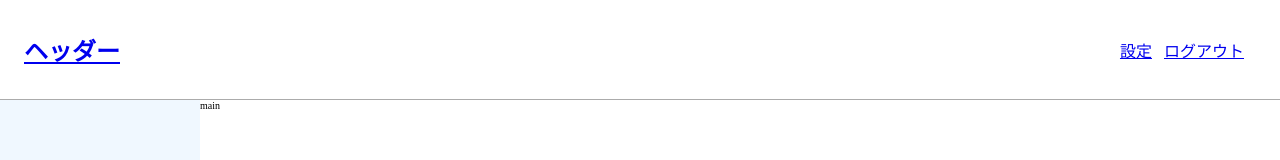
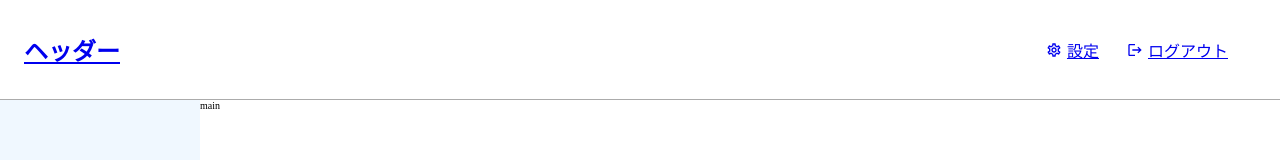
Before and after one commit to tarohatu2/StudyReact, a React (Vite) app: page / in a window 1280 px wide. Shown: the top 160 px of the page. Built offline with nearby package versions, Linux system fonts and the light colour scheme.

Commit message:
アイコン追加

```diff
--- a/package.json
+++ b/package.json
@@ -16,6 +16,7 @@
     "axios": "^1.6.8",
     "react": "^18.2.0",
     "react-dom": "^18.2.0",
+    "react-icons": "^5.0.1",
     "react-router-dom": "^6.22.3",
     "recoil": "^0.7.7",
     "recoil-nexus": "^0.5.0"
--- a/src/components/AppHeader/AppHeader.jsx
+++ b/src/components/AppHeader/AppHeader.jsx
@@ -2,6 +2,8 @@ import { React } from "react";
 import PropTypes from "prop-types";
 import style from "./AppHeader.module.css";
 import { Link } from "react-router-dom";
+import { MdOutlineSettings, MdLogout } from "react-icons/md";
+
 export const AppHeader = (props) => {
   return (
 	<header>
@@ -14,8 +16,8 @@ export const AppHeader = (props) => {
 		  </h1>
 		  <nav>
 			<ul>
-			  <li><Link to='settings'>設定</Link></li>
-			  <li><Link to='/login'>ログアウト</Link></li>
+			  <li><Link to='settings' className={style.link}><MdOutlineSettings />設定</Link></li>
+			  <li><Link to='/login' className={style.link}><MdLogout />ログアウト</Link></li>
 			</ul>
 		  </nav>
 		</div>
--- a/src/components/AppHeader/AppHeader.module.css
+++ b/src/components/AppHeader/AppHeader.module.css
@@ -21,3 +21,11 @@ ul li {
   display: inline-block;
   margin-right: 1.2rem;
 }
+
+.link {
+  display: flex;
+  align-items: center;
+  gap: 0 0.5rem;
+  margin-right: 1.6rem;
+  font-size: 1.6rem;
+}
```
Also changed, not shown: 1 other file (tests, documents, lock files or other folders).
